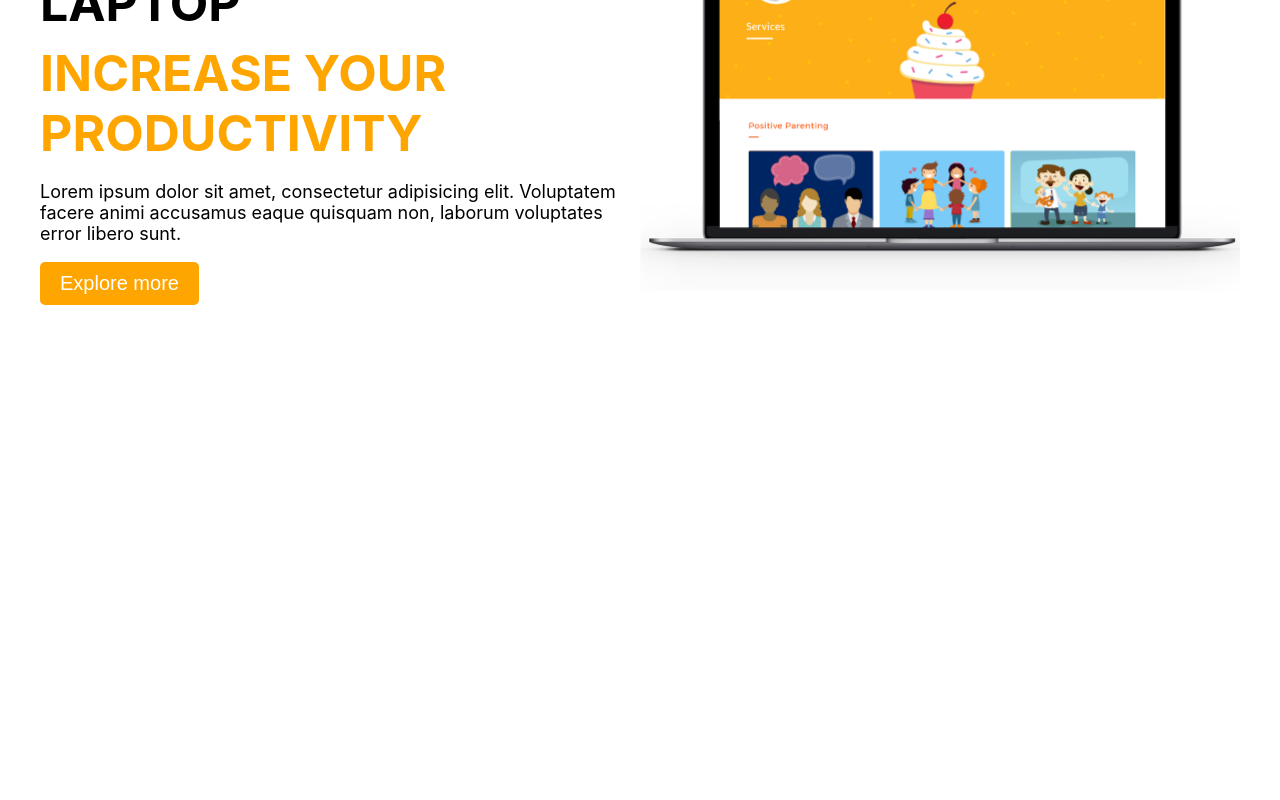
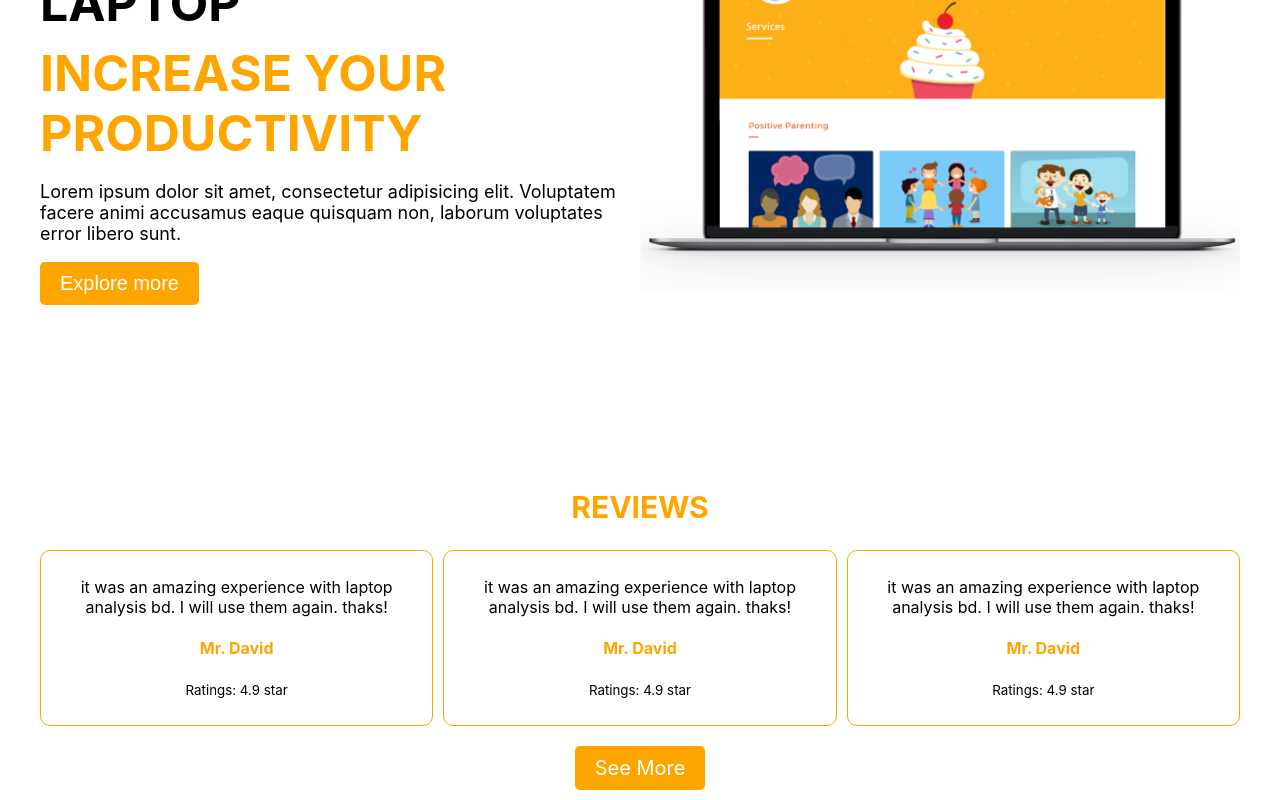
Before and after one commit to abusayeed4bd/react-product-analysis-website, a React (Create React App) app: page / in a window 1280 px wide. Shown: the part 327-1127 px from the top of the page. Before the commit the page ends 800 px from the top, so only its background shows below. Built offline with nearby package versions, Linux system fonts and the light colour scheme.

Commit message:
reviews added

```diff
--- /dev/null
+++ b/public/review.json
@@ -0,0 +1,38 @@
+[
+    {
+        "name": "Mr. David",
+        "review": "it was an amazing experience with laptop analysis bd. I will use them again. thaks!",
+        "id": 1,
+        "ratings": 4.9
+    },
+    {
+        "name": "Mr. David",
+        "review": "it was an amazing experience with laptop analysis bd. I will use them again. thaks!",
+        "id": 1,
+        "ratings": 4.9
+    },
+    {
+        "name": "Mr. David",
+        "review": "it was an amazing experience with laptop analysis bd. I will use them again. thaks!",
+        "id": 1,
+        "ratings": 4.9
+    },
+    {
+        "name": "Mr. David",
+        "review": "it was an amazing experience with laptop analysis bd. I will use them again. thaks!",
+        "id": 1,
+        "ratings": 4.9
+    },
+    {
+        "name": "Mr. David",
+        "review": "it was an amazing experience with laptop analysis bd. I will use them again. thaks!",
+        "id": 1,
+        "ratings": 4.9
+    },
+    {
+        "name": "Mr. David",
+        "review": "it was an amazing experience with laptop analysis bd. I will use them again. thaks!",
+        "id": 1,
+        "ratings": 4.9
+    }
+]
--- a/src/components/DashBoard/DashBoard.js
+++ b/src/components/DashBoard/DashBoard.js
@@ -1,5 +1,5 @@
 import React from 'react';
-import { Bar, BarChart, CartesianGrid, Legend, Line, LineChart, ResponsiveContainer, Tooltip, XAxis, YAxis } from 'recharts';
+import { Bar, BarChart, CartesianGrid, Legend, Line, LineChart, Tooltip, XAxis, YAxis } from 'recharts';
 import './DashBoard.css'
 
 const DashBoard = () => {
--- a/src/components/Home/Home.css
+++ b/src/components/Home/Home.css
@@ -45,6 +45,31 @@
     max-width: 100%;
 }
 
+.review-home h2 {
+    font-size: 30px;
+    text-transform: uppercase;
+}
+
+.reviews {
+    display: grid;
+    grid-template-columns: repeat(3, 1fr);
+    gap: 10px;
+    margin: 10px 40px;
+}
+
+.load-btn {
+    border: none;
+    padding: 10px 20px;
+    background-color: orange;
+    color: white;
+    border-radius: 5px;
+    font-size: 20px;
+    cursor: pointer;
+    text-decoration: none;
+    display: inline-block;
+    margin: 10px 0;
+}
+
 @media screen and (max-width: 749px) {
     .banner-container {
         flex-direction: column;
@@ -68,4 +93,11 @@
         order: 1;
 
     }
+
+    .reviews {
+        display: grid;
+        grid-template-columns: 1fr;
+        gap: 10px;
+        margin: 10px 40px;
+    }
 }
--- a/src/components/Home/Home.js
+++ b/src/components/Home/Home.js
@@ -1,7 +1,12 @@
 import React from 'react';
+import { Link } from 'react-router-dom';
+import useReview from '../hooks/UseReview';
+import SingleReview from '../SingleReview/SingleReview';
 import './Home.css'
 
 const Home = () => {
+    const [reviews] = useReview([]);
+    const sliceReview = reviews.slice(0, 3);
     return (
         <div className='home-container'>
 
@@ -19,8 +24,17 @@ const Home = () => {
                 </div>
             </section>
 
-            <section>
-
+            <section className='review-home'>
+                <h2 className='orange-color'>Reviews</h2>
+                <div className="reviews">
+                    {
+                        sliceReview.map(review => <SingleReview
+                            key={review.id}
+                            review={review}
+                        ></SingleReview>)
+                    }
+                </div>
+                <Link className='load-btn' to='/review'>See More</Link>
             </section>
         </div>
     );
--- a/src/components/Review/Review.js
+++ b/src/components/Review/Review.js
@@ -1,10 +1,21 @@
 import React from 'react';
+import useReview from '../hooks/UseReview';
+import SingleReview from '../SingleReview/SingleReview';
 import './Review.css'
 
 const Review = () => {
+    const [reviews] = useReview([]);
     return (
         <div>
-            <h1>this is review page</h1>
+            <h2 className='orange-color'>Reviews</h2>
+            <div className="reviews">
+                {
+                    reviews.map(review => <SingleReview
+                        key={review.id}
+                        review={review}
+                    ></SingleReview>)
+                }
+            </div>
         </div>
     );
 };
--- /dev/null
+++ b/src/components/SingleReview/SingleReview.css
@@ -0,0 +1,5 @@
+.review-cart {
+    border: 1px solid orange;
+    border-radius: 10px;
+    padding: 10px;
+}
--- /dev/null
+++ b/src/components/SingleReview/SingleReview.js
@@ -0,0 +1,15 @@
+import React from 'react';
+import './SingleReview.css'
+
+const SingleReview = (props) => {
+    const { name, review, ratings } = props.review;
+    return (
+        <div className='review-cart'>
+            <p>{review}</p>
+            <h4 className='orange-color'>{name}</h4>
+            <p><small>Ratings: {ratings} star</small></p>
+        </div>
+    );
+};
+
+export default SingleReview;
--- /dev/null
+++ b/src/components/hooks/UseReview.js
@@ -0,0 +1,12 @@
+import { useEffect, useState } from "react";
+
+const useReview = () => {
+    const [reviews, setReviews] = useState([]);
+    useEffect(() => {
+        fetch('review.json')
+            .then(res => res.json())
+            .then(data => setReviews(data));
+    }, [])
+    return [reviews, setReviews];
+}
+export default useReview;
```
